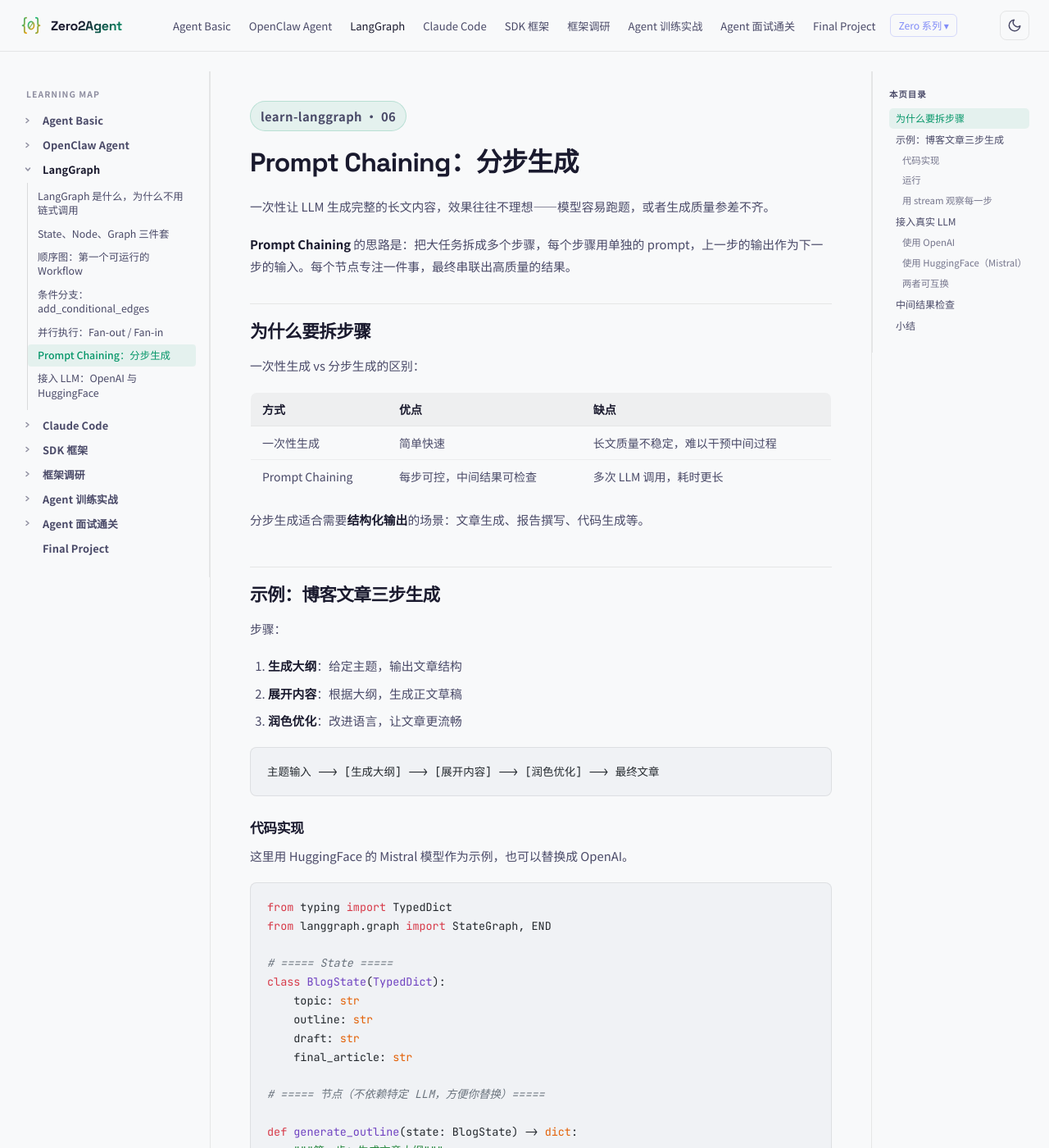
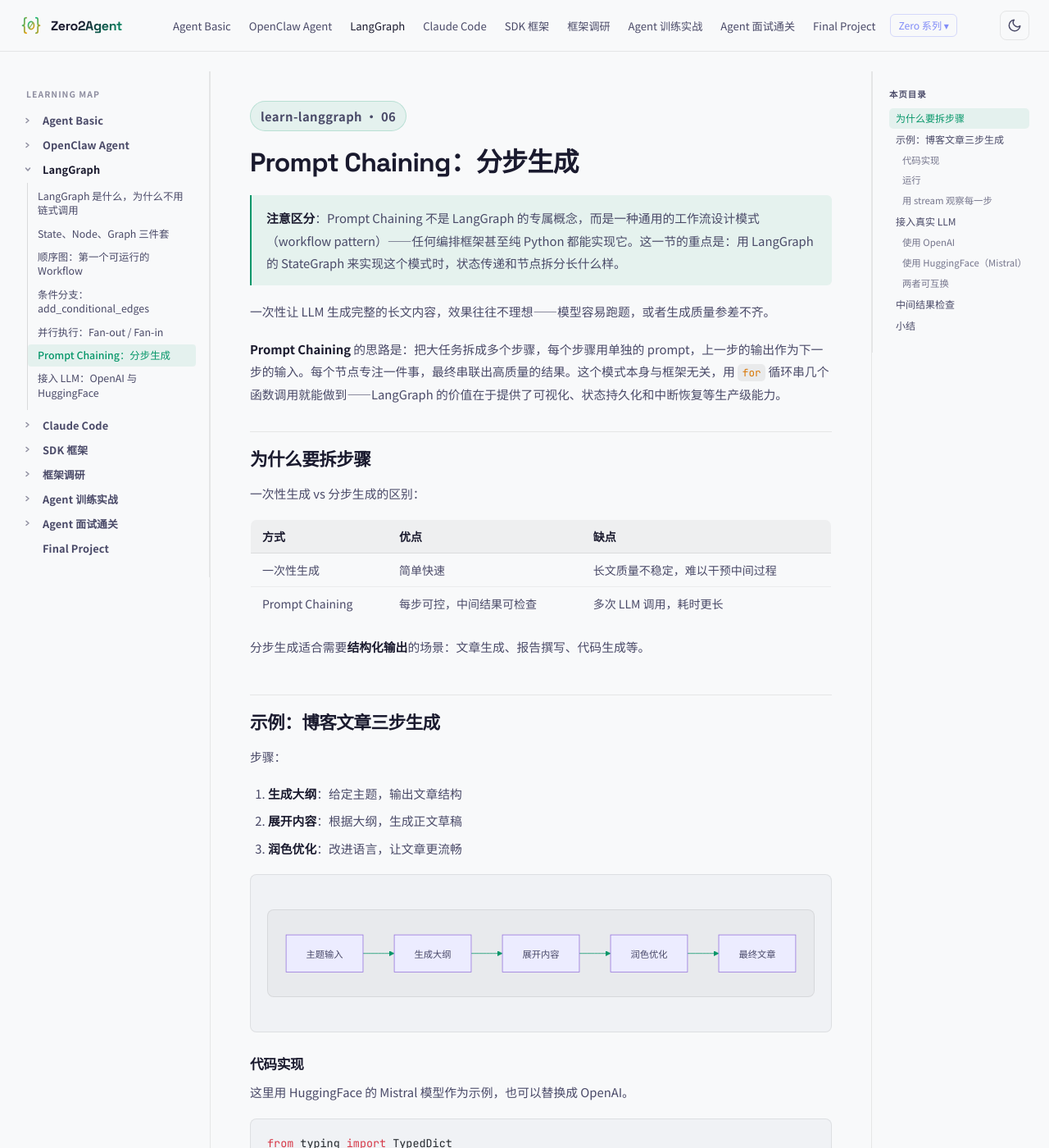
Before and after one commit to ranxi2001/zero2Agent, a Jekyll site: the page built from learn-langgraph/06-prompt-chaining/index.md, in a window 1280 px wide and 1400 px high. Shown: the whole window at 82% size. Built offline with Jekyll 4.4.1, drawn with Linux system fonts in a browser that asks for light colours; comment, search, counter and statistics services are not loaded.

Commit message:
fix: Prompt Chaining 文章开头澄清——通用设计模式，非 LangGraph 专属（回应 issue #3）
Co-Authored-By: Claude Opus 4.6 <noreply@anthropic.com>

````diff
--- a/learn-langgraph/06-prompt-chaining/index.md
+++ b/learn-langgraph/06-prompt-chaining/index.md
@@ -7,9 +7,11 @@ eyebrow: learn-langgraph · 06
 
 # Prompt Chaining：分步生成
 
+> **注意区分**：Prompt Chaining 不是 LangGraph 的专属概念，而是一种通用的工作流设计模式（workflow pattern）——任何编排框架甚至纯 Python 都能实现它。这一节的重点是：用 LangGraph 的 StateGraph 来实现这个模式时，状态传递和节点拆分长什么样。
+
 一次性让 LLM 生成完整的长文内容，效果往往不理想——模型容易跑题，或者生成质量参差不齐。
 
-**Prompt Chaining** 的思路是：把大任务拆成多个步骤，每个步骤用单独的 prompt，上一步的输出作为下一步的输入。每个节点专注一件事，最终串联出高质量的结果。
+**Prompt Chaining** 的思路是：把大任务拆成多个步骤，每个步骤用单独的 prompt，上一步的输出作为下一步的输入。每个节点专注一件事，最终串联出高质量的结果。这个模式本身与框架无关，用 `for` 循环串几个函数调用就能做到——LangGraph 的价值在于提供了可视化、状态持久化和中断恢复等生产级能力。
 
 ## 为什么要拆步骤
 
@@ -29,8 +31,9 @@ eyebrow: learn-langgraph · 06
 2. **展开内容**：根据大纲，生成正文草稿
 3. **润色优化**：改进语言，让文章更流畅
 
-```
-主题输入 --> [生成大纲] --> [展开内容] --> [润色优化] --> 最终文章
+```mermaid
+flowchart LR
+    A[主题输入] --> B[生成大纲] --> C[展开内容] --> D[润色优化] --> E[最终文章]
 ```
 
 ### 代码实现
````
